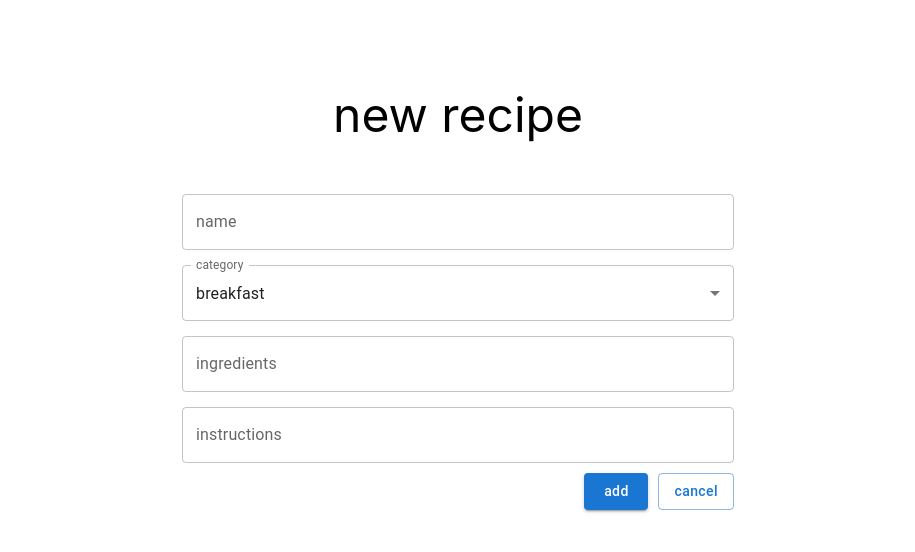
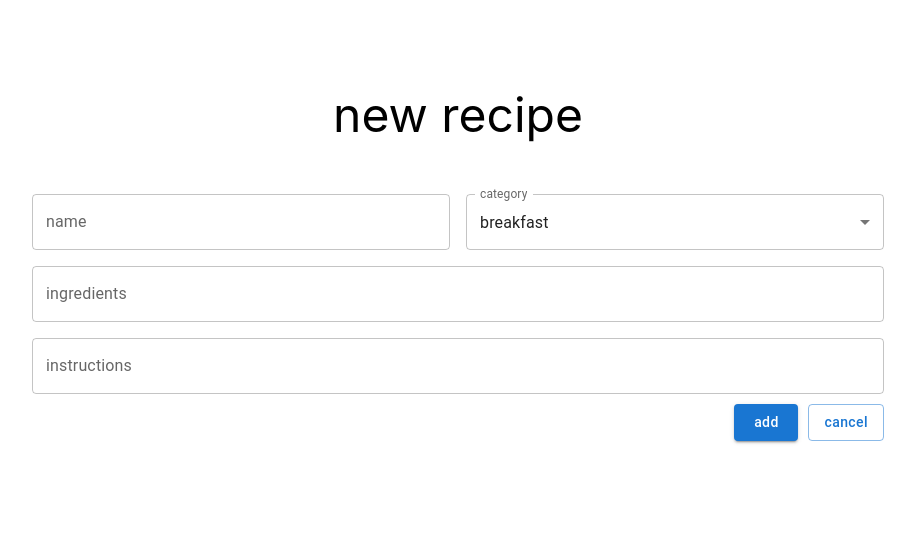
Before and after one commit to gwannemacher/recipes, a React (Create React App) app in the folder client/: page /form in a window 1280 px wide. Shown: the top 552 px of the page, without its empty margins (182-1097 px from the left). Built offline with nearby package versions, Linux system fonts and the light colour scheme; no server answers.

Commit message:
rearrange form

```diff
--- a/client/src/components/form/IngredientsField.tsx
+++ b/client/src/components/form/IngredientsField.tsx
@@ -7,7 +7,6 @@
             fullWidth
             multiline
             placeholder="enter ingredients, separated by a new line"
-            sx={{ marginTop: '15px' }}
             id="ingredients"
             name="ingredients"
             label="ingredients"
--- a/client/src/components/form/InstructionsField.tsx
+++ b/client/src/components/form/InstructionsField.tsx
@@ -7,7 +7,6 @@
             fullWidth
             multiline
             placeholder="enter instructions, separated by a new line"
-            sx={{ marginTop: '15px' }}
             id="instructions"
             name="instructions"
             label="instructions"
--- a/client/src/components/form/NameField.tsx
+++ b/client/src/components/form/NameField.tsx
@@ -5,7 +5,6 @@
     return (
         <TextField
             fullWidth
-            sx={{ marginBottom: '15px' }}
             id="name"
             name="name"
             label="name"
--- a/client/src/components/form/RecipeForm.tsx
+++ b/client/src/components/form/RecipeForm.tsx
@@ -8,6 +8,7 @@
 import Stack from '@mui/material/Stack';
 import CircularProgress from '@mui/material/CircularProgress';
 import Container from '@mui/material/Container';
+import Grid from '@mui/material/Grid';
 
 import NameField from './NameField.tsx';
 import CategoryField from './CategoryField.tsx';
@@ -94,24 +95,32 @@
 
     return (
         <Container
-            maxWidth="sm"
+            maxWidth="md"
             sx={{ padding: '25px', flexGrow: 1, textTransform: 'lowercase' }}
         >
-            <Stack>
             <TitlePadding content={<FormTitle />} />
             <form onSubmit={formik.handleSubmit}>
+                <Grid container spacing={2}>
+                    <Grid item xs={12} sm={6} sx={{ width: 'fit-content' }}>
                         <NameField
                             value={formik.values.name}
                             handleChange={formik.handleChange}
                             error={
-                            formik.touched.name && Boolean(formik.errors.name)
+                                formik.touched.name &&
+                                Boolean(formik.errors.name)
                             }
-                        helperText={formik.touched.name && formik.errors.name}
+                            helperText={
+                                formik.touched.name && formik.errors.name
+                            }
                         />
+                    </Grid>
+                    <Grid item xs={12} sm={6} sx={{ width: 'fit-content' }}>
                         <CategoryField
                             value={formik.values.category}
                             handleChange={formik.handleChange}
-                    />
+                        />{' '}
+                    </Grid>
+                    <Grid item xs={12} sx={{ width: 'fit-content' }}>
                         <IngredientsField
                             value={formik.values.ingredients}
                             handleChange={formik.handleChange}
@@ -124,6 +133,8 @@
                                 formik.errors.ingredients
                             }
                         />
+                    </Grid>
+                    <Grid item xs={12} sx={{ width: 'fit-content' }}>
                         <InstructionsField
                             value={formik.values.instructions}
                             handleChange={formik.handleChange}
@@ -136,12 +147,13 @@
                                 formik.errors.instructions
                             }
                         />
+                    </Grid>
+                </Grid>
                 <Box sx={{ display: 'flex', justifyContent: 'end' }}>
                     <SubmitButton />
                     <CancelButton />
                 </Box>
             </form>
-            </Stack>
         </Container>
     );
 };
```
Lines whose indentation alone changed are shown as unchanged.
